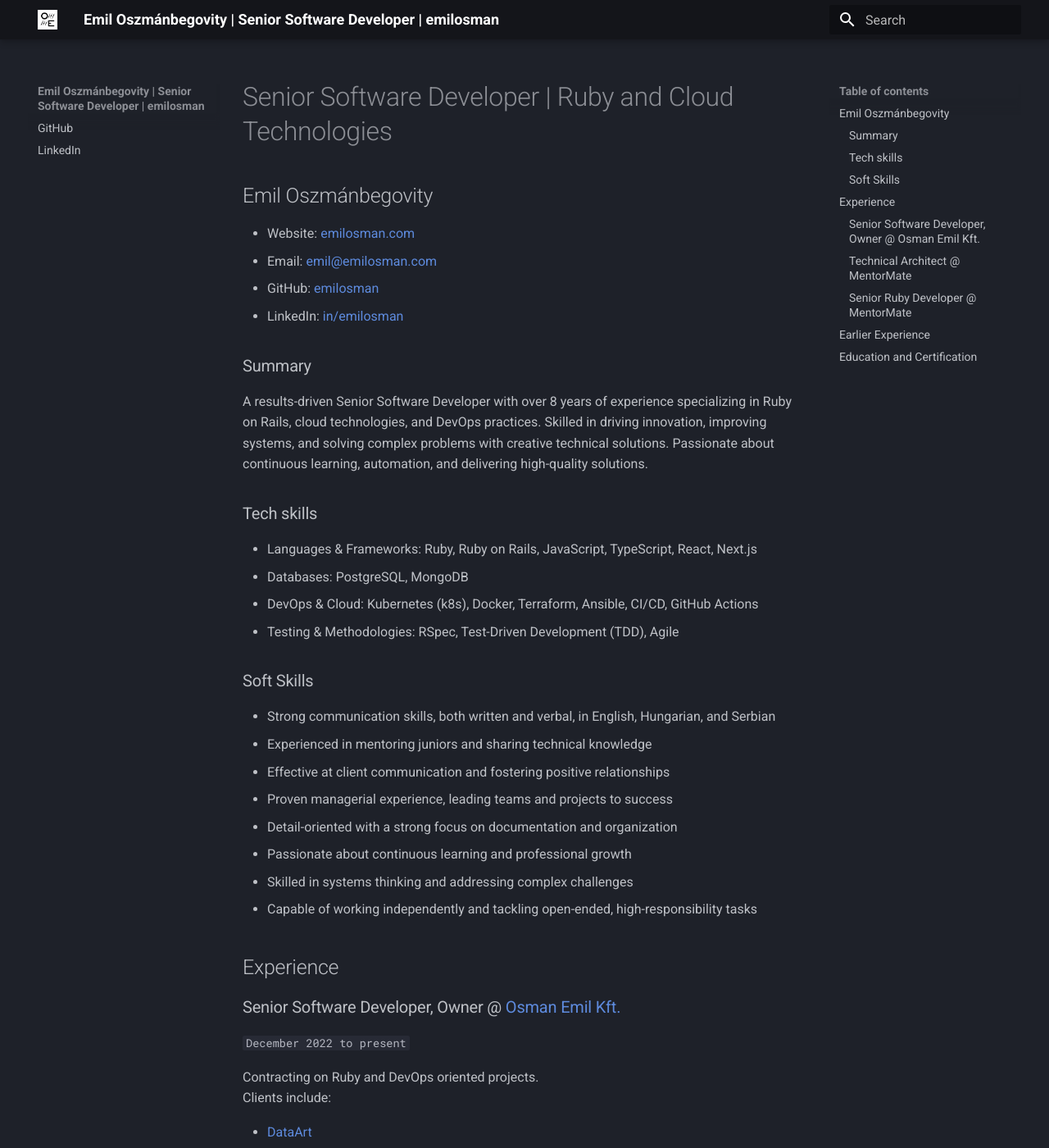
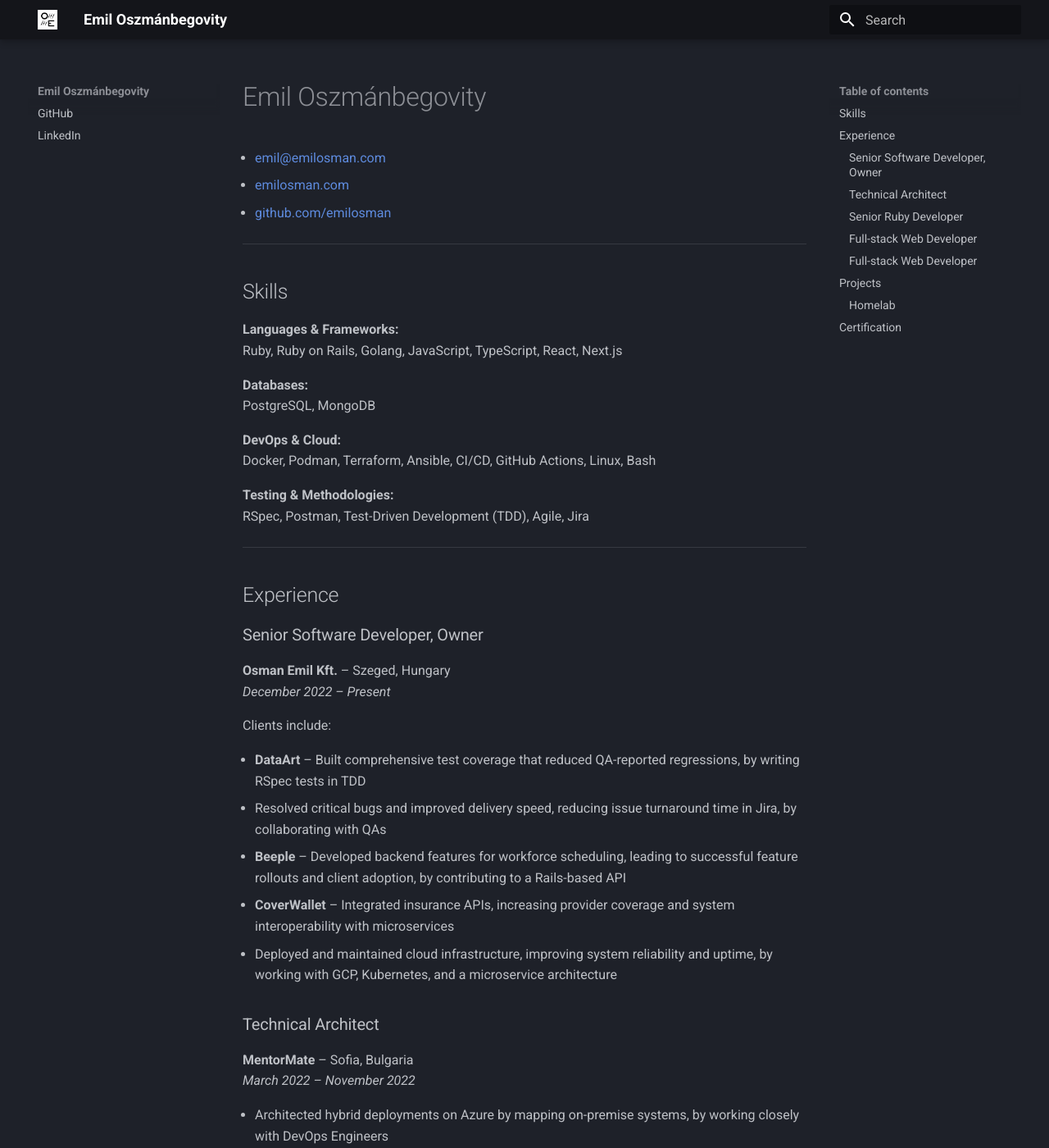
Before and after one commit to emilosman/emilosman, an MkDocs documentation site: the page built from docs/index.md, in a window 1280 px wide and 1400 px high. Shown: the whole window at 82% size. Built offline with MkDocs 1.6.1 and Material for MkDocs 9.7.7, drawn with Linux system fonts in a browser that asks for light colours; some of the changed text lies outside the part shown.

Commit message:
Follow reddit guide

```diff
--- a/docs/css/style.css
+++ b/docs/css/style.css
@@ -1,26 +1,5 @@
-img[alt~="emil"] {
-  width: 100%;
-  max-width: 180px;
-  border-radius: 5px;
-}
-
-img[alt~="cert"] {
-  display: inline-block;
-  max-height: 60px;
-}
-
-img[alt~="project"] {
-  max-height: 400px;
-  transition: filter 0.250s ease-in-out;
-  filter: grayscale(100%);
-  &:hover{
-    filter: none;
+[dir=ltr] .md-typeset {
+  ul li {
+    margin-left: 0.25rem;
   }
 }
-
-@media print {
-  img[alt~="emil"],
-  img[alt~="cert"] {
-    display: none !important;
-  }
-}
--- a/docs/index.md
+++ b/docs/index.md
@@ -1,84 +1,83 @@
-# Senior Software Developer | Ruby and Cloud Technologies
-## Emil Oszmánbegovity
+# Emil Oszmánbegovity
 
-- Website: [emilosman.com](https://emilosman.com)
-- Email: [emil@emilosman.com](mailto:emil@emilosman.com)
-- GitHub: [emilosman](https://github.com/emilosman)
-- LinkedIn: [in/emilosman](https://www.linkedin.com/in/emilosman/)
+- [emil@emilosman.com](mailto:emil@emilosman.com)
+- [emilosman.com](https://emilosman.com)
+- [github.com/emilosman](https://github.com/emilosman)
 
-### Summary
-A results-driven Senior Software Developer with over 8 years of experience specializing in Ruby on Rails, cloud technologies, and DevOps practices. Skilled in driving innovation, improving systems, and solving complex problems with creative technical solutions. Passionate about continuous learning, automation, and delivering high-quality solutions.
+---
 
-### Tech skills
-- Languages & Frameworks: Ruby, Ruby on Rails, JavaScript, TypeScript, React, Next.js
-- Databases: PostgreSQL, MongoDB
-- DevOps & Cloud: Kubernetes (k8s), Docker, Terraform, Ansible, CI/CD, GitHub Actions
-- Testing & Methodologies: RSpec, Test-Driven Development (TDD), Agile
+## Skills
 
-### Soft Skills
-- Strong communication skills, both written and verbal, in English, Hungarian, and Serbian
-- Experienced in mentoring juniors and sharing technical knowledge
-- Effective at client communication and fostering positive relationships
-- Proven managerial experience, leading teams and projects to success
-- Detail-oriented with a strong focus on documentation and organization
-- Passionate about continuous learning and professional growth
-- Skilled in systems thinking and addressing complex challenges
-- Capable of working independently and tackling open-ended, high-responsibility tasks
+__Languages & Frameworks:__
+Ruby, Ruby on Rails, Golang, JavaScript, TypeScript, React, Next.js
+
+__Databases:__
+PostgreSQL, MongoDB
+
+__DevOps & Cloud:__
+Docker, Podman, Terraform, Ansible, CI/CD, GitHub Actions, Linux, Bash
+
+__Testing & Methodologies:__
+RSpec, Postman, Test-Driven Development (TDD), Agile, Jira
+
+---
 
 ## Experience
 
-### Senior Software Developer, Owner @ [Osman Emil Kft.](https://emilosman.com)
-`December 2022 to present`
+### Senior Software Developer, Owner
+__Osman Emil Kft.__ – Szeged, Hungary
+_December 2022 – Present_
 
-Contracting on Ruby and DevOps oriented projects.
 Clients include:
 
-- [DataArt](https://www.dataart.com/)
-    - Utilized RSpec for writing comprehensive automated tests in a TDD-driven development process.
-    - Worked closely with QA teams and tracked bugs and tasks using Jira, ensuring smooth communication and issue resolution.
-- [Beeple](https://www.beeple.eu/)
-    - Rails backend developer at startup helping companies schedule temp workers.
-- [CoverWallet](https://www.coverwallet.com/)
-    - Software engineer in the insurance industry with exposure to complex cloud systems.
-    - Wrote integrations for APIs of multiple insurance companies.
-    - Tech used: Google Cloud Platform, k8s, Microservices, Ruby
+- __DataArt__ – Built comprehensive test coverage that reduced QA-reported regressions, by writing RSpec tests in TDD
+- Resolved critical bugs and improved delivery speed, reducing issue turnaround time in Jira, by collaborating with QAs
+- __Beeple__ – Developed backend features for workforce scheduling, leading to successful feature rollouts and client adoption, by contributing to a Rails-based API
+- __CoverWallet__ – Integrated insurance APIs, increasing provider coverage and system interoperability with microservices
+- Deployed and maintained cloud infrastructure, improving system reliability and uptime, by working with GCP, Kubernetes, and a microservice architecture
 
-### Technical Architect @ [MentorMate](https://mentormate.com/)
-`March 2022 to November 2022`
+### Technical Architect
+__MentorMate__ – Sofia, Bulgaria
+_March 2022 – November 2022_
 
-Projects:
+- Architected hybrid deployments on Azure by mapping on-premise systems, by working closely with DevOps Engineers
+- Analyzed software stacks, maintenance, security and encryption, finances and spending, and regulatory compliance
+- Improved knowledge base of development team by conducting deep interviews with key technical personnel
+- Implemented functional and non-functional needs of the clients on greenfield projects
 
-- Mapping of existing on-premise architecture and working closely with DevOps specialists and Technical Architects to create hybrid deployments on Azure.
-- Conducted deep interviews with key technical personnel to assess software stacks, maintenance, security and encryption, finances and spending, and regulatory compliance.
-- Consulted on greenfield projects taking into account client's functional and non-functional requirements.
+### Senior Ruby Developer
+__MentorMate__ – Sofia, Bulgaria
+_November 2020 – November 2022_
 
-Responsibilities:
+- Developed core application features and custom client enhancements in a multi-tenant system
+- Led and mentored junior developers and bootcampers that successfully integrated into development teams
 
-- Creating technical and solution architectures
-- Facilitating client communication and meetings
-- Generating architecture diagrams
-- Composing documentation and delivering presentations
-- Communicating effectively with both technical and non-technical stakeholders
-- Collaborating with Designers, Business Analysts, and Project Managers across various departments
+### Full-stack Web Developer
+__Sideqik__ – Atlanta, USA
+_November 2018 – March 2020_
 
-### Senior Ruby Developer @ [MentorMate](https://mentormate.com/)
-`November 2020 to November 2022`
+- Migrated frontend from Rails to Ember.js, improved developer velocity with a documented component library
+- Developed 1-on-1 and bulk messaging features that increased in-app engagement and reduced reliance on external tools, with merge tag support across both the Ember.js frontend and Rails backend
 
-- Backend Ruby on Rails developer handling both core application features and custom client enhancements and integrations.
-- Taking on leadership roles and mentoring junior developers and bootcampers.
+### Full-stack Web Developer
+__aac.digital__ – Budapest, Hungary
+_July 2017 – October 2018_
 
-## Earlier Experience
-`2016 - 2020`
+- Developed Rails apps for high-profile clients including METRO, Telenor, Jamie Oliver, BRF S.A., and Zsidai Group
+- Learned Ember.js in a production environment, completed frontend features and improved responsive interfaces
 
-- [Sideqik](https://www.sideqik.com)
-    - Contributed to frontend and backend development, including API integrations and feature enhancements.
-    - Participated in the full software development lifecycle, with a focus on client-facing features and application performance.
-- [aac.digital](https://aac.digital)
-    - Worked on a variety of Ruby on Rails and JavaScript/Ember.js applications for clients including METRO, Telenor, and Jamie Oliver.
+---
 
-## Education and Certification
-I continually strive to advance my knowledge with industry standard resources.
+## Projects
 
-- [Microsoft Certified: Azure Fundamentals](https://learn.microsoft.com/en-us/users/emilosman/credentials/5b393ffcfcac8312)
-- [IBM: Enterprise Design Thinking Practitioner](https://www.credly.com/badges/351edaee-062d-45e6-b948-f798e7c598f4)
-- [My Microsoft Learn profile](https://learn.microsoft.com/en-us/users/emilosman/)
+### Homelab
+- Built and maintained a homelab environment, with stable uptime and rapid test deployments, by running Proxmox for virtualization and managing multiple VMs and containers
+- Implemented secure network segmentation and traffic filtering, with a reduced attack surface and controlled internal access, by configuring OPNSense as a firewall and router
+- Automated data backup and recovery processes, with successful test restores and minimized data loss risk, by using TrueNAS for ZFS-backed storage and scheduled snapshot replication
+
+---
+
+## Certification
+
+- __Microsoft Certified__ – Azure Fundamentals
+- __IBM__ – Enterprise Design Thinking Practitioner
--- a/mkdocs.yml
+++ b/mkdocs.yml
@@ -1,8 +1,8 @@
-site_name: Emil Oszmánbegovity | Senior Software Developer | emilosman
+site_name: Emil Oszmánbegovity
 site_url: https://emilosman.com
 site_author: Emil Oszmánbegovity
 site_description: >-
-  Emil Oszmánbegovity | Senior Software Developer | emilosman
+  Emil Oszmánbegovity
 
 theme:
   logo: assets/monogram.png
```
